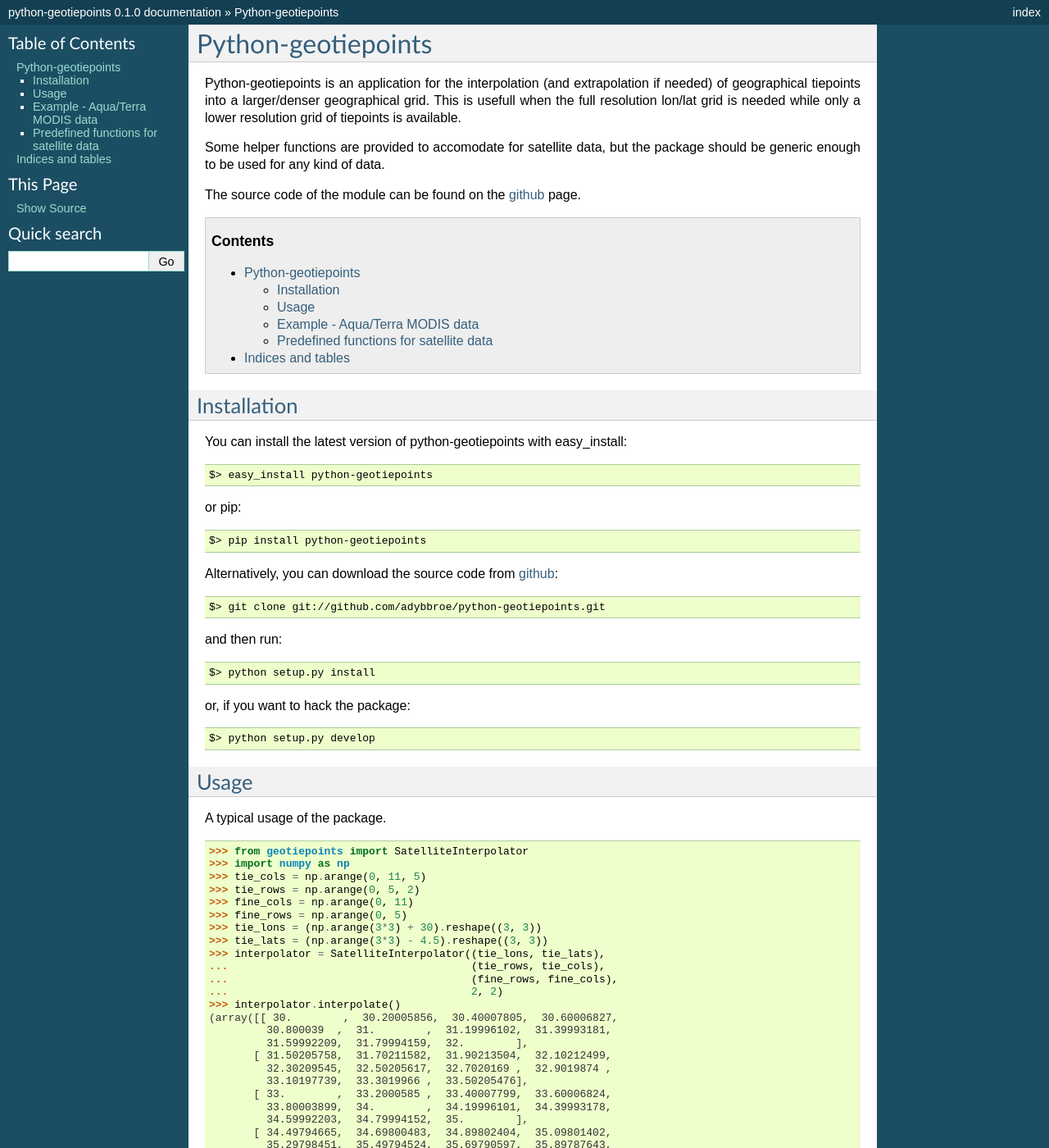
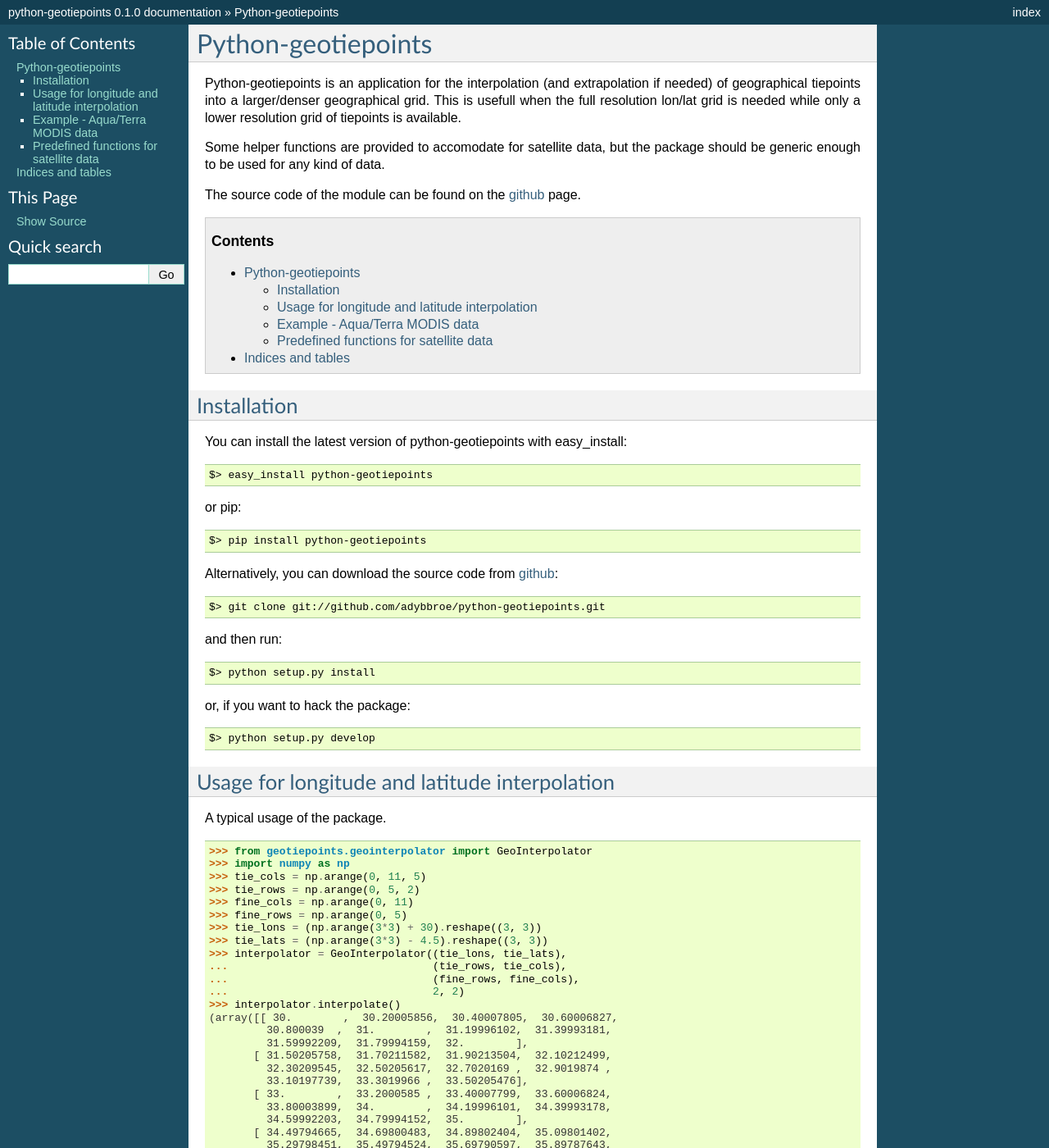
Before and after one commit to pytroll/python-geotiepoints, a Sphinx documentation site: the page built from doc/source/index.rst, in a window 1280 px wide and 1400 px high. Shown: the whole window at 82% size. Built offline with Sphinx 7.4.7, drawn with Linux system fonts in a browser that asks for light colours.

Commit message:
Update documentation with new interface.
Signed-off-by: Martin Raspaud <martin.raspaud@smhi.se>

```diff
--- a/doc/source/index.rst
+++ b/doc/source/index.rst
@@ -44,12 +44,12 @@ or, if you want to hack the package::
   $> python setup.py develop
 
 
-Usage
------
+Usage for longitude and latitude interpolation
+----------------------------------------------
 
 A typical usage of the package.
 
-  >>> from geotiepoints import SatelliteInterpolator
+  >>> from geotiepoints.geointerpolator import GeoInterpolator
   >>> import numpy as np
   >>> tie_cols = np.arange(0, 11, 5)
   >>> tie_rows = np.arange(0, 5, 2)
@@ -57,10 +57,10 @@ A typical usage of the package.
   >>> fine_rows = np.arange(0, 5)
   >>> tie_lons = (np.arange(3*3) + 30).reshape((3, 3))
   >>> tie_lats = (np.arange(3*3) - 4.5).reshape((3, 3))
-  >>> interpolator = SatelliteInterpolator((tie_lons, tie_lats),
-  ...                                      (tie_rows, tie_cols),
-  ...                                      (fine_rows, fine_cols),
-  ...                                      2, 2)
+  >>> interpolator = GeoInterpolator((tie_lons, tie_lats),
+  ...                                (tie_rows, tie_cols),
+  ...                                (fine_rows, fine_cols),
+  ...                                2, 2)
   >>> interpolator.interpolate()
   (array([[ 30.        ,  30.20005856,  30.40007805,  30.60006827,
            30.800039  ,  31.        ,  31.19996102,  31.39993181,
```
